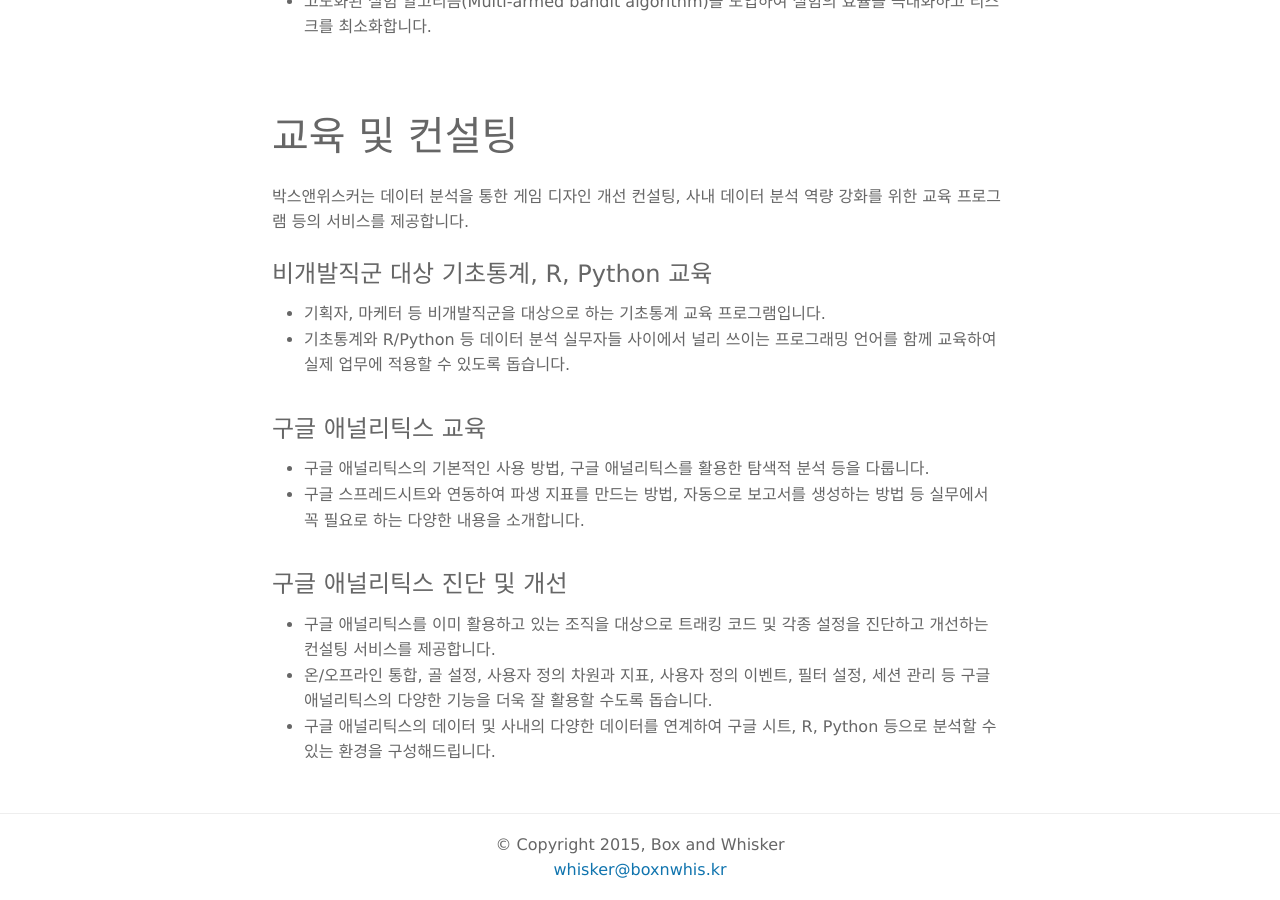
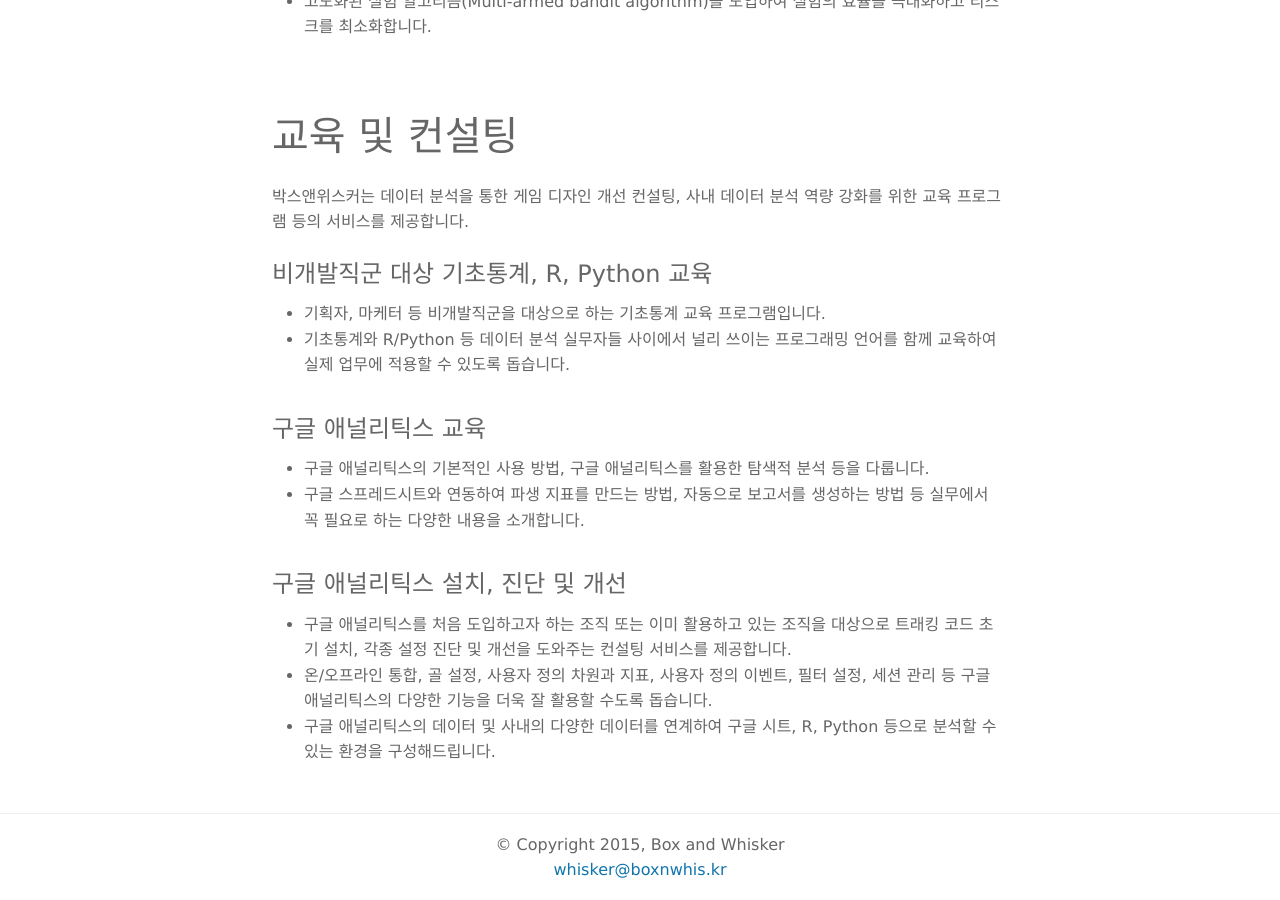
Before and after one commit to boxnwhiskr/boxnwhiskr.github.io, a Jekyll site: the page built from service.html, in a window 1280 px wide and 900 px high, scrolled down 972 px. Built offline with Jekyll 4.4.1, drawn with Linux system fonts in a browser that asks for light colours; nearby versions of some CDN libraries; some web fonts are replaced.

Commit message:
Refine description in Google Analytics section

```diff
--- a/service.html
+++ b/service.html
@@ -61,9 +61,9 @@ title: Service and Products
             </ul>
         </li>
         <li>
-            <h2 class="name">구글 애널리틱스 진단 및 개선</h2>
+            <h2 class="name">구글 애널리틱스 설치, 진단 및 개선</h2>
             <ul class="features">
-                <li>구글 애널리틱스를 이미 활용하고 있는 조직을 대상으로 트래킹 코드 및 각종 설정을 진단하고 개선하는 컨설팅 서비스를 제공합니다.</li>
+                <li>구글 애널리틱스를 처음 도입하고자 하는 조직 또는 이미 활용하고 있는 조직을 대상으로 트래킹 코드 초기 설치, 각종 설정 진단 및 개선을 도와주는 컨설팅 서비스를 제공합니다.</li>
                 <li>온/오프라인 통합, 골 설정, 사용자 정의 차원과 지표, 사용자 정의 이벤트, 필터 설정, 세션 관리 등 구글 애널리틱스의 다양한 기능을 더욱 잘 활용할 수도록 돕습니다.</li>
                 <li>구글 애널리틱스의 데이터 및 사내의 다양한 데이터를 연계하여 구글 시트, R, Python 등으로 분석할 수 있는 환경을 구성해드립니다.</li>
             </ul>
```
